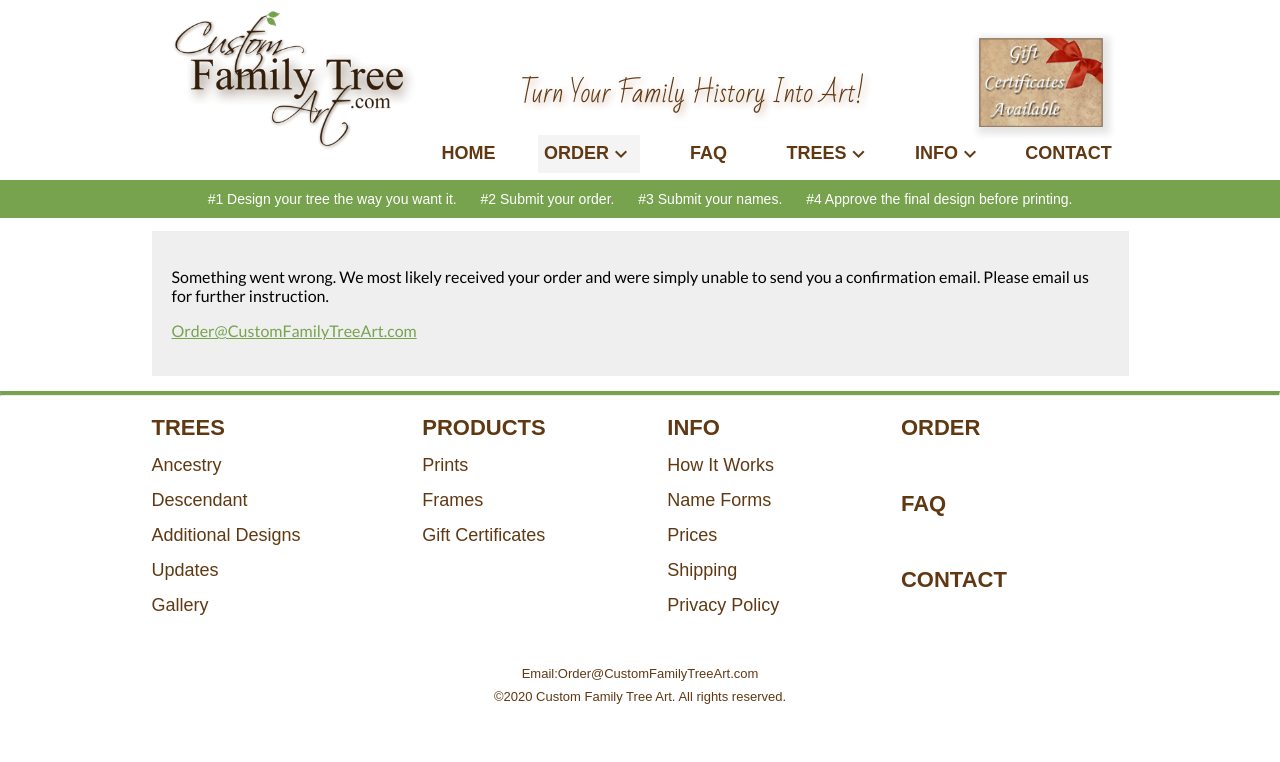
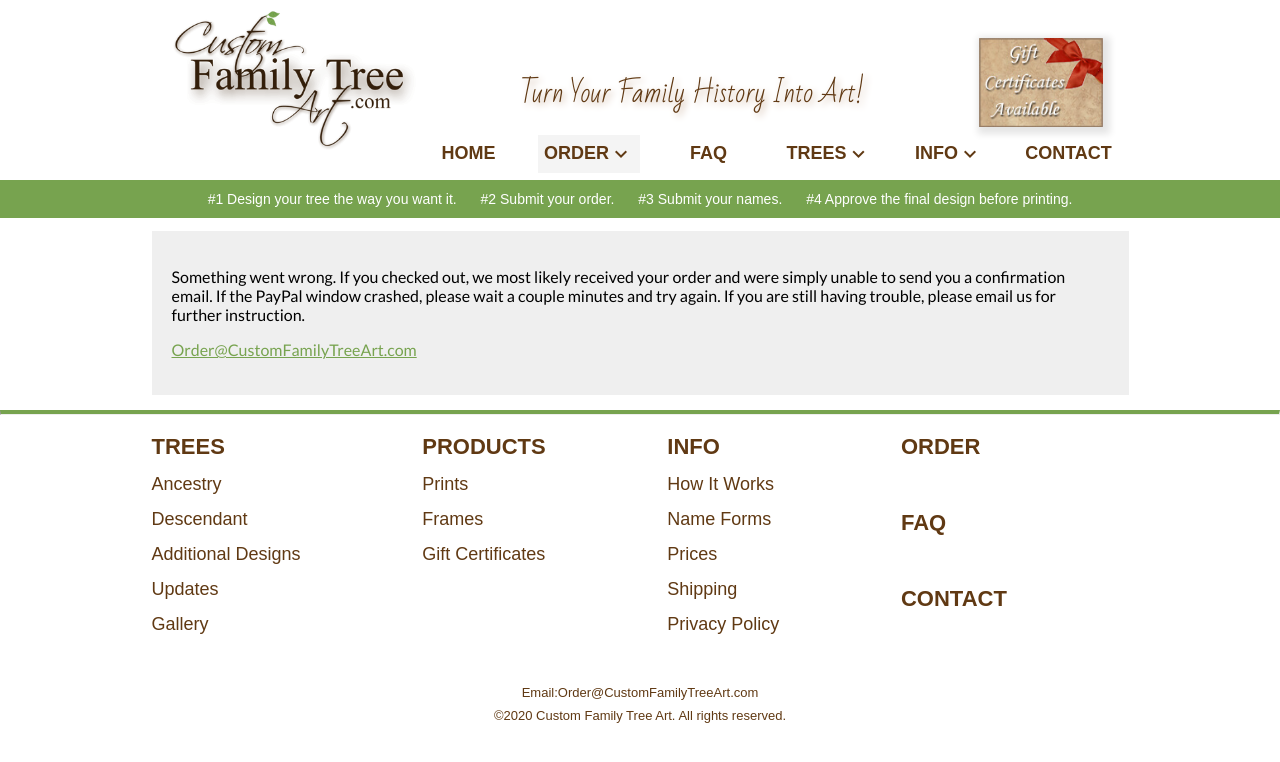
Before and after one commit to Travja/FamilyTreeArt-Svelte, a SvelteKit app: page /error in a window 1280 px wide. Shown: the top 762 px of the page. Built offline with nearby package versions, Linux system fonts and the light colour scheme; a web font is replaced by a local one.

Commit message:
Update error message

```diff
--- a/src/routes/error/+page.svelte
+++ b/src/routes/error/+page.svelte
@@ -5,9 +5,9 @@
 </script>
 
 <div id="error">
-  <p>Something went wrong. We most likely received your order and were simply unable to
-    send you a confirmation email.
-    Please email us for further instruction.</p>
+  <p>Something went wrong. If you checked out, we most likely received your order and were simply unable to
+    send you a confirmation email. If the PayPal window crashed, please wait a couple minutes and try again. If
+    you are still having trouble, please email us for further instruction.</p>
   <p><a href="mailto:order@customfamilytreeart.com">Order@CustomFamilyTreeArt.com</a></p>
 </div>
 
```
